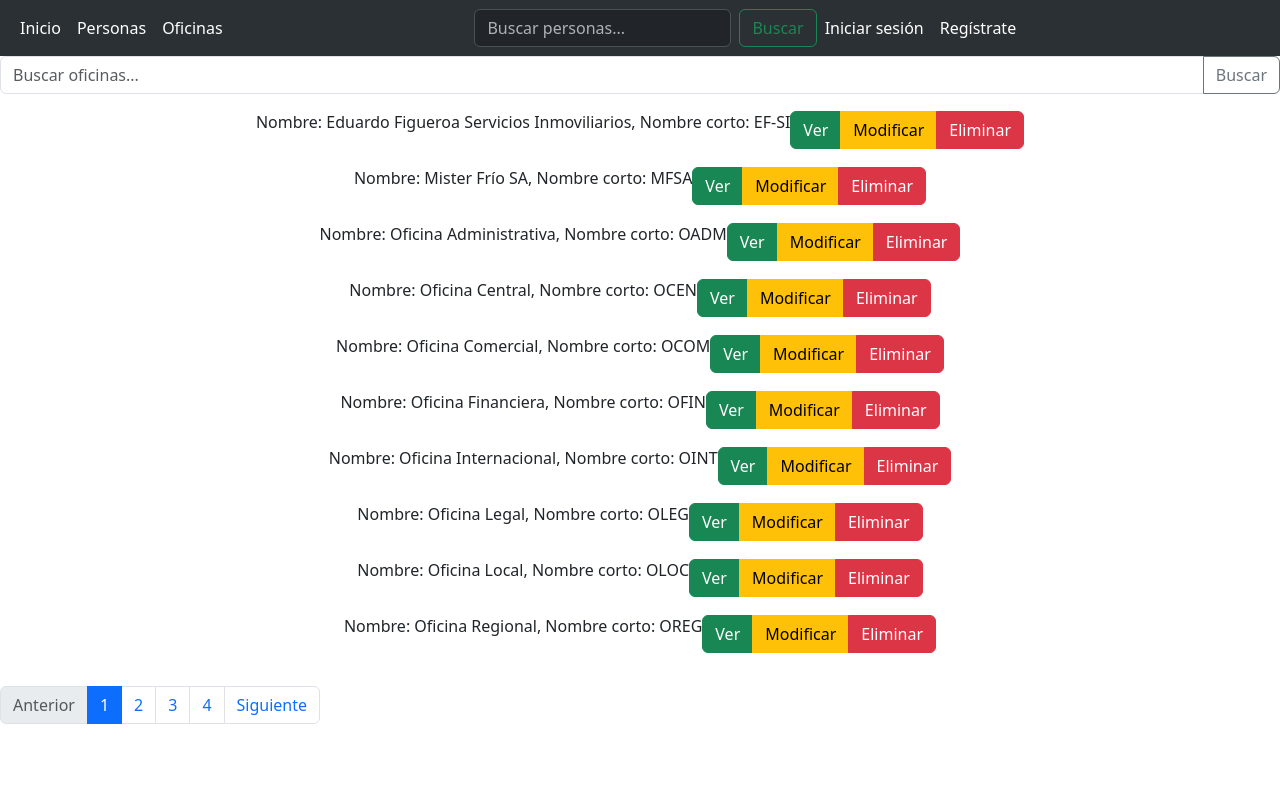
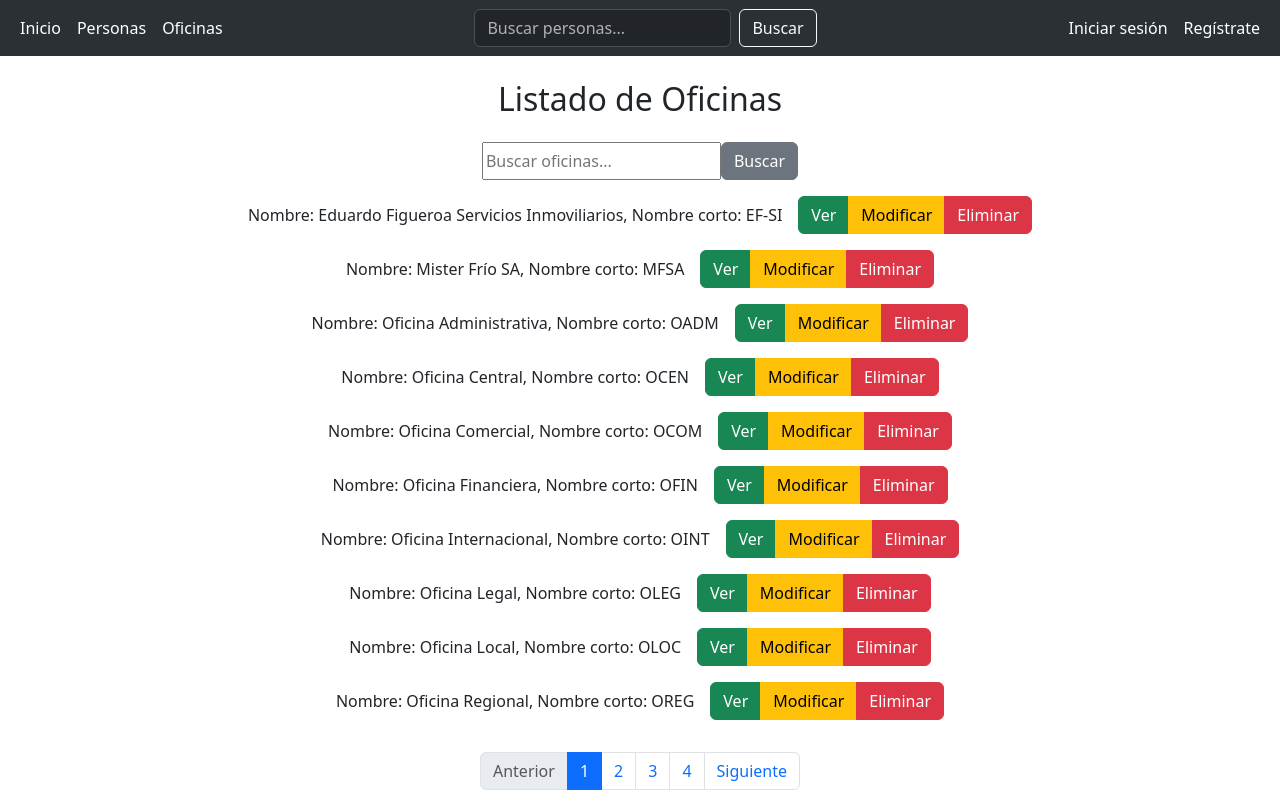
Before and after one commit to facufigueroa/practico-2, a Django app: page /oficina/lista/ in a window 1280 px wide. Before the commit the page ends 724 px from the top, so only its background shows below. Run offline with Django 5.2, Linux system fonts and the light colour scheme; data comes from the database, SQL or seed files in the repository; both versions use the stored data as it was after the commit; parts of the project's set-up code (start-up, migrations or seed data) failed here and were passed over.

Commit message:
Trabajé en los estilos de los templates

```diff
--- a/crud/templates/base.html
+++ b/crud/templates/base.html
@@ -7,7 +7,7 @@
     <script src="https://cdn.jsdelivr.net/npm/bootstrap@5.3.8/dist/js/bootstrap.bundle.min.js" defer></script>
     <title>CRUD</title>
 </head>
-<body>
+<body class="min-vh-100">
 
     {% include 'navbar.html' %}
 
--- a/crud/templates/navbar.html
+++ b/crud/templates/navbar.html
@@ -1,7 +1,8 @@
-<nav class="navbar navbar-expand-lg bg-body-tertiary" data-bs-theme="dark">
+<nav class="navbar navbar-expand-lg bg-body-tertiary mb-2" data-bs-theme="dark">
   <div class="container-fluid">
     <div class="collapse navbar-collapse" id="navbarSupportedContent">
-      <ul class="navbar-nav me-auto mb-2 mb-lg-0">
+
+      <ul class="navbar-nav mb-2 mb-lg-0">
         <li class="nav-item">
           <a class="nav-link active" aria-current="page" href="{% url '' %}">Inicio</a>
         </li>
@@ -13,15 +14,15 @@
         </li>
       </ul>
 
-      <form class="d-flex" role="search" method="get" action="{% url 'persona:lista' %}">
-        <input class="form-control me-2" type="search" name="q" placeholder="Buscar personas..." value="{{ request.GET.q }}" aria-label="Search"/>
-        <button class="btn btn-outline-success" type="submit">Buscar</button>
+      <form class="d-flex mx-auto" role="search" method="get" action="{% url 'persona:lista' %}">
+        <input class="form-control me-2" type="search" name="q" placeholder="Buscar personas..." value="{{ request.GET.q }}" aria-label="Search" required/>
+        <button class="btn btn-outline-light" type="submit">Buscar</button>
       </form>
 
-      <ul class="navbar-nav me-auto mb-2 mb-lg-0">
+      <ul class="navbar-nav mb-2 mb-lg-0">
         {% if user.is_authenticated %}
-          <li class="nav-item">
-            <p class="text-white">Usuario: {{user.username}}</p>
+          <li class="nav-item d-flex align-items-center">
+            <p class="text-white m-0 ">Usuario: {{user.username}}</p>
           </li>
           <li class="nav-item">
             <a class="nav-link active" aria-current="page" href="{% url 'accounts:logoutMessage' %}">Cerrar sesión</a>
--- a/crud/templates/oficina/crear.html
+++ b/crud/templates/oficina/crear.html
@@ -1,12 +1,14 @@
 {% extends 'base.html' %}
 
 {% block content %}
+    <div class="container d-flex align-items-center justify-content-center flex-column m-auto">
         <h2>Crear / Editar Oficina</h2>
         <form method="post">
             {% csrf_token %}
             {{ form.as_p }}
-        <button type="submit">Guardar</button>
+            <button class="btn btn-success" type="submit">Guardar</button>
         </form>
 
         <a href="{% url 'oficina:lista' %}">Volver</a>
+    </div>
 {% endblock %}
--- a/crud/templates/oficina/detalle.html
+++ b/crud/templates/oficina/detalle.html
@@ -1,6 +1,7 @@
 {% extends 'base.html' %}
 
 {% block content %}
+    <div class="container d-flex align-items-center justify-content-center flex-column m-auto">
         <h1>Detalle de Oficina</h1>
         <p><strong>Nombre:</strong> {{ oficina.nombre }}</p>
         <p><strong>Nombre corto:</strong> {{ oficina.nombreCorto }}</p>
@@ -15,4 +16,5 @@
         </ul>
 
         <a href="{% url 'oficina:lista' %}">Volver</a>
+    </div>
 {% endblock %}
--- a/crud/templates/oficina/lista.html
+++ b/crud/templates/oficina/lista.html
@@ -2,11 +2,11 @@
 
 {% block content %}
 
-    <form method="get" class="mb-3">
-        <div class="input-group">
-            <input type="text" class="form-control" name="q" placeholder="Buscar oficinas..." value="{{ request.GET.q }}">
-            <button class="btn btn-outline-secondary" type="submit">Buscar</button>
-        </div>
+    <h2 class="text-center my-4">Listado de Oficinas</h2>
+
+    <form method="get" class="d-flex justify-content-center mb-3">
+        <input type="text" name="q" placeholder="Buscar oficinas..." value="{{ request.GET.q }}" required>
+        <button class="btn btn-secondary" type="submit">Buscar</button>
     </form>
 
     {% if oficinas %}
@@ -14,8 +14,8 @@
         <ul class="d-flex flex-column align-items-center list-unstyled">
 
             {% for oficina in oficinas %}
-                <li class="d-flex flex-row align-items-center mb-3">
-                    <p>{{oficina}}</p>
+                <li class="d-flex flex-row align-items-center mb-3 column-gap-3">
+                    <p class="m-0">{{oficina}}</p>
                     <div class="btn-group" role="group" aria-label="Basic mixed styles example">
                         <button class="btn btn-success" type="button">
                             <a class="text-decoration-none text-white" href="{% url 'oficina:detalle' oficina.id %}">Ver</a>
--- a/crud/templates/paginacionParcial.html
+++ b/crud/templates/paginacionParcial.html
@@ -1,5 +1,5 @@
 {% if is_paginated %}
-<nav aria-label="Page navigation">
+<nav aria-label="Page navigation" class="d-flex justify-content-center mt-auto">
   <ul class="pagination">
     {% if page_obj.has_previous %}
       <li class="page-item">
--- a/crud/templates/persona/crear.html
+++ b/crud/templates/persona/crear.html
@@ -1,12 +1,14 @@
 {% extends 'base.html' %}
 
 {% block content %}
+    <div class="container d-flex align-items-center justify-content-center flex-column m-auto">
         <h2>Crear / Editar Persona</h2>
         <form method="post">
             {% csrf_token %}
             {{ form.as_p }}
-        <button type="submit">Guardar</button>
+            <button class="btn btn-success" type="submit">Guardar</button>
         </form>
 
         <a href="{% url 'persona:lista' %}">Volver</a>
+    </div>
 {% endblock %}
--- a/crud/templates/persona/detalle.html
+++ b/crud/templates/persona/detalle.html
@@ -1,6 +1,7 @@
 {% extends 'base.html' %}
 
 {% block content %}
+    <div class="container d-flex align-items-center justify-content-center flex-column m-auto">
         <h1>Detalle de Persona</h1>
         <p><strong>Nombre:</strong> {{ persona.nombre }}</p>
         <p><strong>Apellido:</strong> {{ persona.apellido }}</p>
@@ -8,4 +9,5 @@
         <p><strong>Oficina asignada:</strong> {{ persona.oficina }}</p>
 
         <a href="{% url 'persona:lista' %}">Volver</a>
+    </div>
 {% endblock %}
--- a/crud/templates/persona/lista.html
+++ b/crud/templates/persona/lista.html
@@ -3,12 +3,14 @@
 
 {% block content %}
 
+    <h2 class="text-center my-4">Listado de Personas</h2>
+
     {% if personas %}
         <ul class="d-flex flex-column align-items-center list-unstyled">
 
             {% for persona in personas %}
-                <li class="d-flex flex-row align-items-center mb-3">
-                    <p>{{persona}}</p>
+                <li class="d-flex flex-row align-items-center mb-3 column-gap-3">
+                    <p class="m-0">{{persona}}</p>
                     <div class="btn-group" role="group" aria-label="Basic mixed styles example">
                         <button class="btn btn-success" type="button">
                             <a class="text-decoration-none text-white" href="{% url 'persona:detalle' persona.id %}">Ver</a>
```
Also changed, not shown: crud/templates/accounts/login.html (+9 -6 lines), crud/templates/accounts/logoutMessage.html (+8 -2 lines), crud/templates/accounts/signup.html (+9 -7 lines), crud/templates/oficina/eliminar.html (+13 -7 lines), crud/templates/persona/eliminar.html (+13 -7 lines), crud/db.sqlite3. Lines whose indentation alone changed are shown as unchanged.
